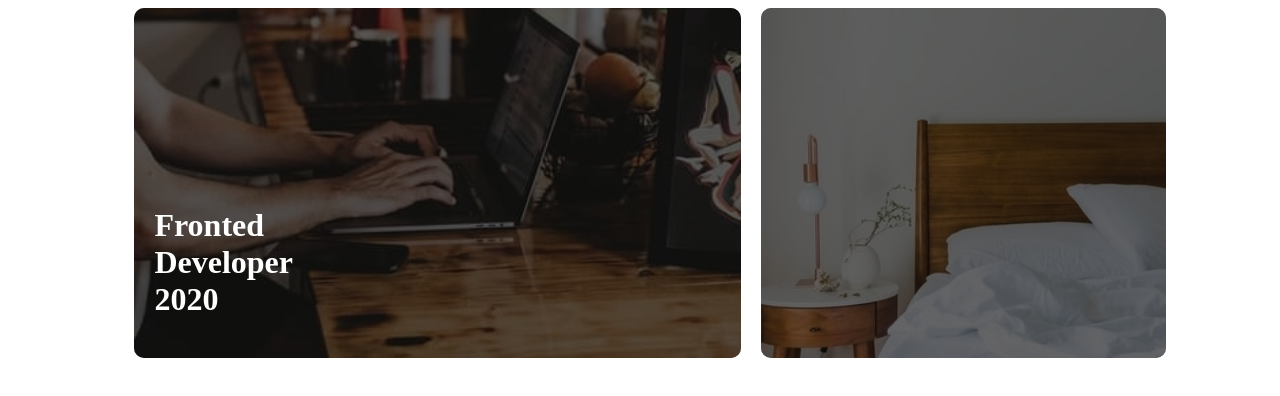
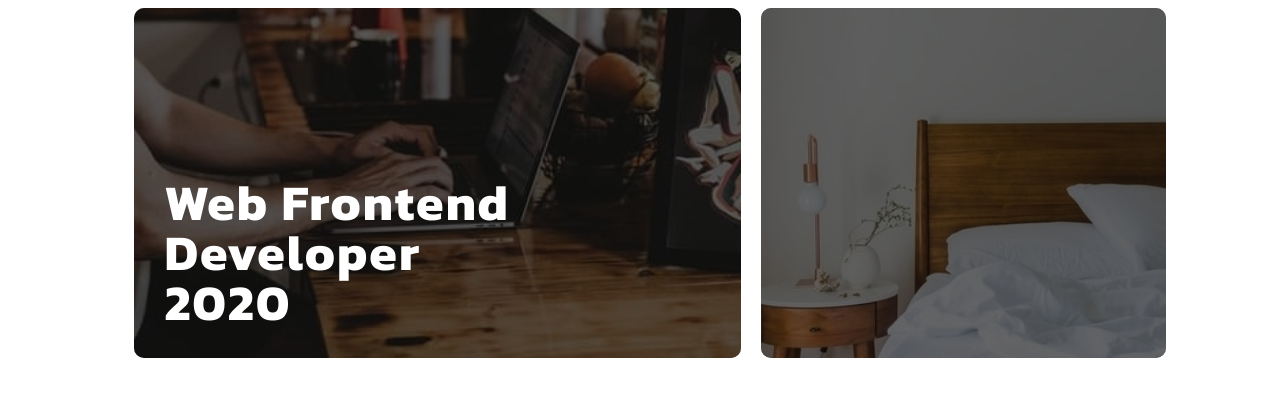
Before and after one commit to thanawatgulati/thanawat-blog, a Next.js app: page / in a window 1280 px wide. Shown: the top 396 px of the page. Built offline with nearby package versions, Linux system fonts and the light colour scheme.

Commit message:
🅵 Font Custom h1-h6 and BannerLeft

```diff
--- a/components/BannerLeft.tsx
+++ b/components/BannerLeft.tsx
@@ -7,7 +7,7 @@ export default function BannerLeft({}: Props): ReactElement {
   return (
     <div className={styles.bannerLeft}>
       <h1 className={styles.TextBannerLeft}>
-        Fronted <br /> Developer <br />
+        Web Frontend <br /> Developer <br />
         2020
       </h1>
       <LazyLoad height={"100%"} once={true}>
--- a/pages/_app.tsx
+++ b/pages/_app.tsx
@@ -1,10 +1,17 @@
 import { AppProps } from "next/app";
-import Navbar from "../components/Navbar";
+import Head from "next/head";
+import "../styles/main.css";
 
 export default function ({ Component, pageProps }: AppProps) {
   return (
     <div>
-      {/* <Navbar /> */}
+      <Head>
+        <title>Blog - Thanawat Gulati</title>
+        <link
+          href="https://fonts.googleapis.com/css2?family=Kanit:wght@700&display=swap"
+          rel="stylesheet"
+        ></link>
+      </Head>
       <div style={{ width: "80%", margin: "auto" }}>
         <Component {...pageProps} />
       </div>
--- a/styles/bannerLeft.module.css
+++ b/styles/bannerLeft.module.css
@@ -10,8 +10,8 @@
 .TextBannerLeft {
   position: absolute;
   color: white;
-  bottom: 20px;
-  padding: 20px;
+  bottom: 0px;
+  padding: 30px;
   margin: auto;
   z-index: 1;
 }
--- /dev/null
+++ b/styles/main.css
@@ -0,0 +1,14 @@
+h1,
+h2,
+h3,
+h4,
+h5,
+h6 {
+  font-family: "Kanit", sans-serif;
+}
+
+h1 {
+  font-size: 50px;
+  line-height: 100%;
+  letter-spacing: 2px;
+}
```
